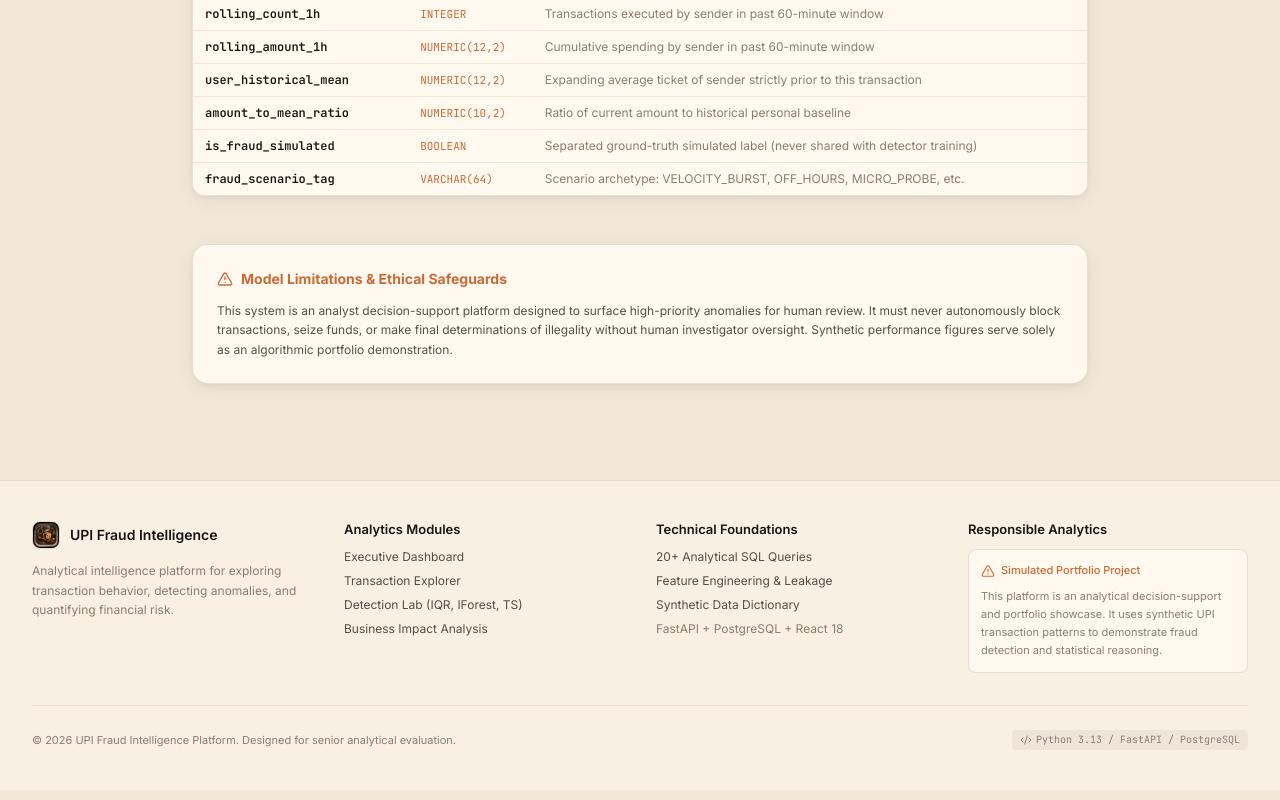
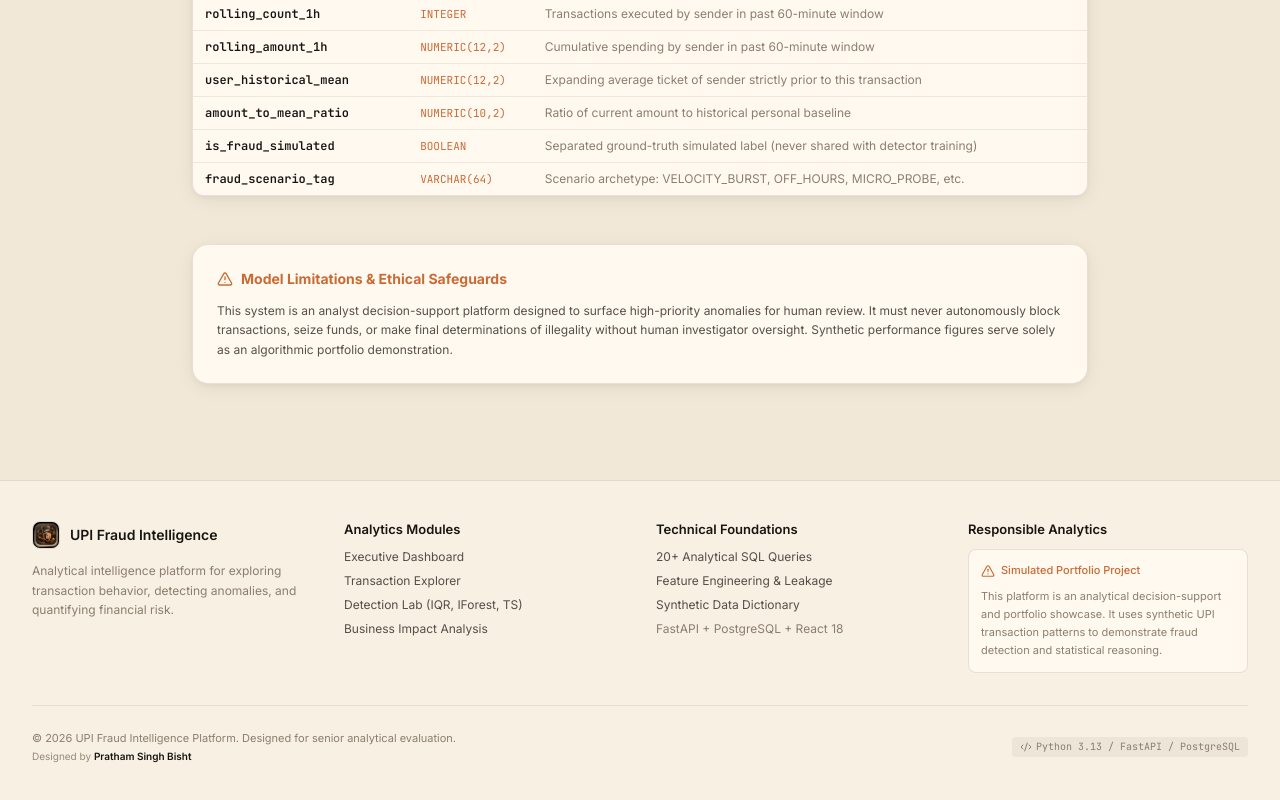
Before and after one commit to singhpratham586/upi-fraud-intelligence, a React (Vite) app in the folder frontend/: page /methodology in a window 1280 px wide. Shown: the part 2024-2824 px from the top of the page. Built offline with nearby package versions, Linux system fonts and the light colour scheme; no server answers.

Commit message:
feat: add author credit 'Designed by Pratham Singh Bisht' to footer

```diff
--- a/frontend/src/components/Footer.tsx
+++ b/frontend/src/components/Footer.tsx
@@ -60,7 +60,12 @@ export const Footer: React.FC = () => {
         </div>
 
         <div className="pt-6 border-t border-taupe/15 flex flex-col sm:flex-row items-center justify-between gap-4 text-[11px] text-taupe">
-          <p>© 2026 UPI Fraud Intelligence Platform. Designed for senior analytical evaluation.</p>
+          <div className="space-y-0.5 text-center sm:text-left">
+            <p>© 2026 UPI Fraud Intelligence Platform. Designed for senior analytical evaluation.</p>
+            <p className="text-[10px] text-taupe/90">
+              Designed by <span className="font-semibold text-text-main">Pratham Singh Bisht</span>
+            </p>
+          </div>
           <div className="flex items-center gap-4">
             <span className="flex items-center gap-1 font-mono text-[10px] bg-taupe/10 px-2 py-0.5 rounded">
               <Code2 className="w-3 h-3" /> Python 3.13 / FastAPI / PostgreSQL
```
